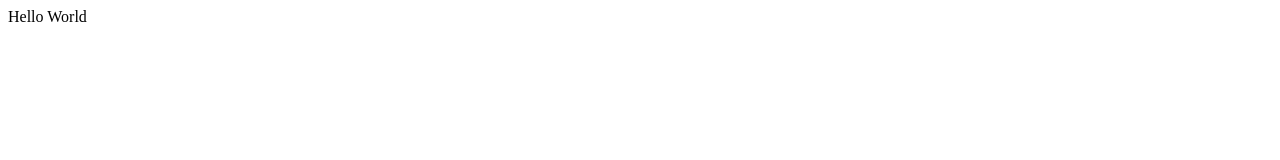
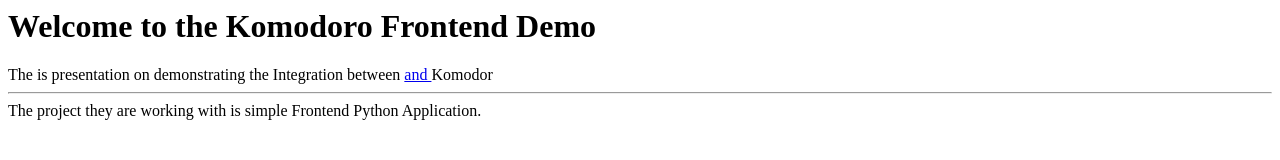
Before and after one commit to hughbrien/frontend, a plain HTML site: page static/index.html in a window 1280 px wide. Drawn offline with Linux system fonts and the light colour scheme.

Commit message:
Updated code with changes. Added some files

```diff
--- a/static/index.html
+++ b/static/index.html
@@ -1,8 +1,13 @@
 <html>
 <head>
-<title>Hello World</title>
+<title>Welcome to the Frontend Demo </title>
 </head>
 <body>
-Hello World
+<h1>Welcome to the Komodoro Frontend Demo</h1>
+The is  presentation on demonstrating the Integration between <a href="https://www.github.com"</a>
+and <a>Komodor</a>
+<hr/>
+The project they are working with  is simple Frontend Python Application.
+
 </body>
 </html>
```
Also changed, not shown: 6 other files.
